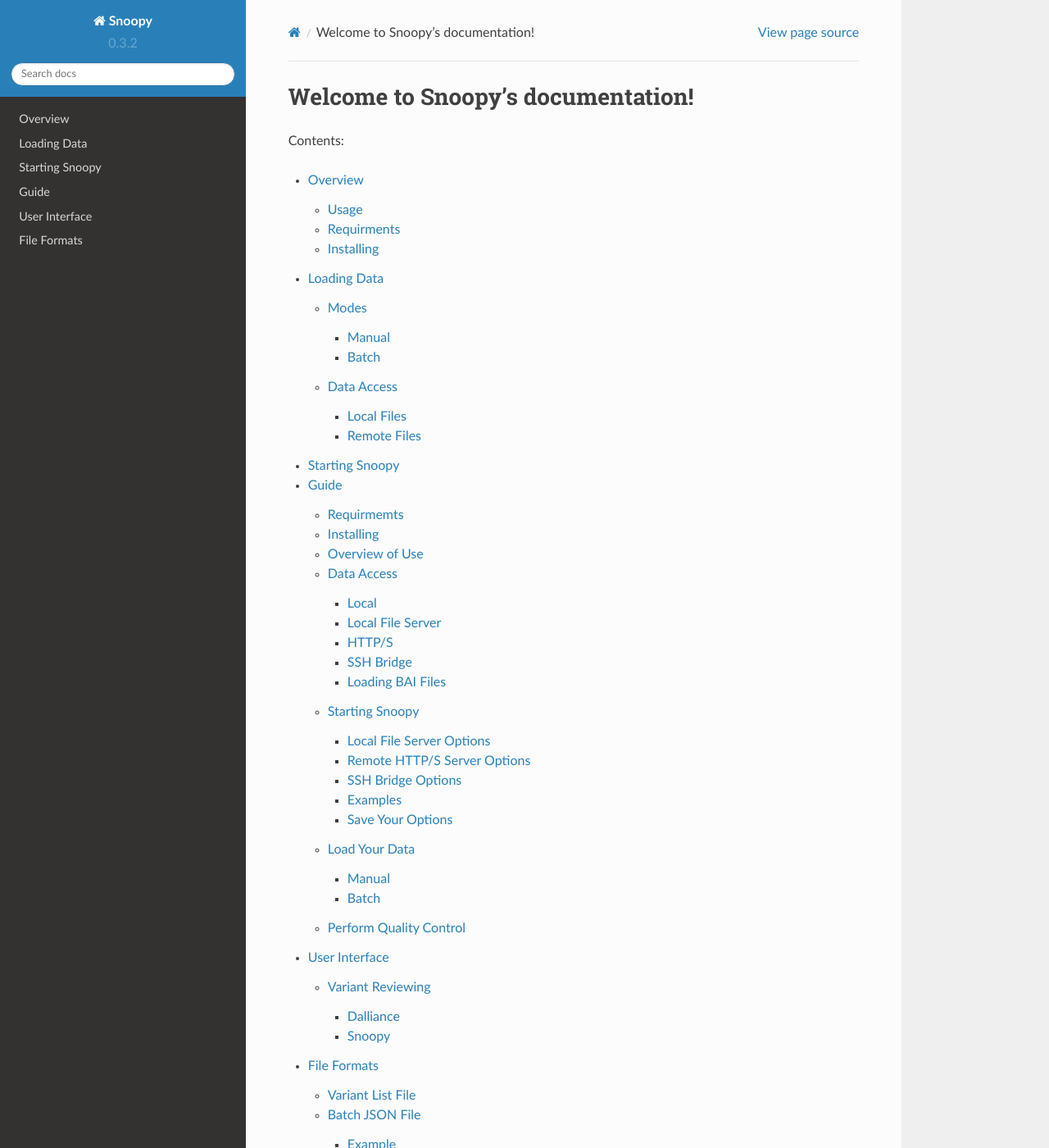
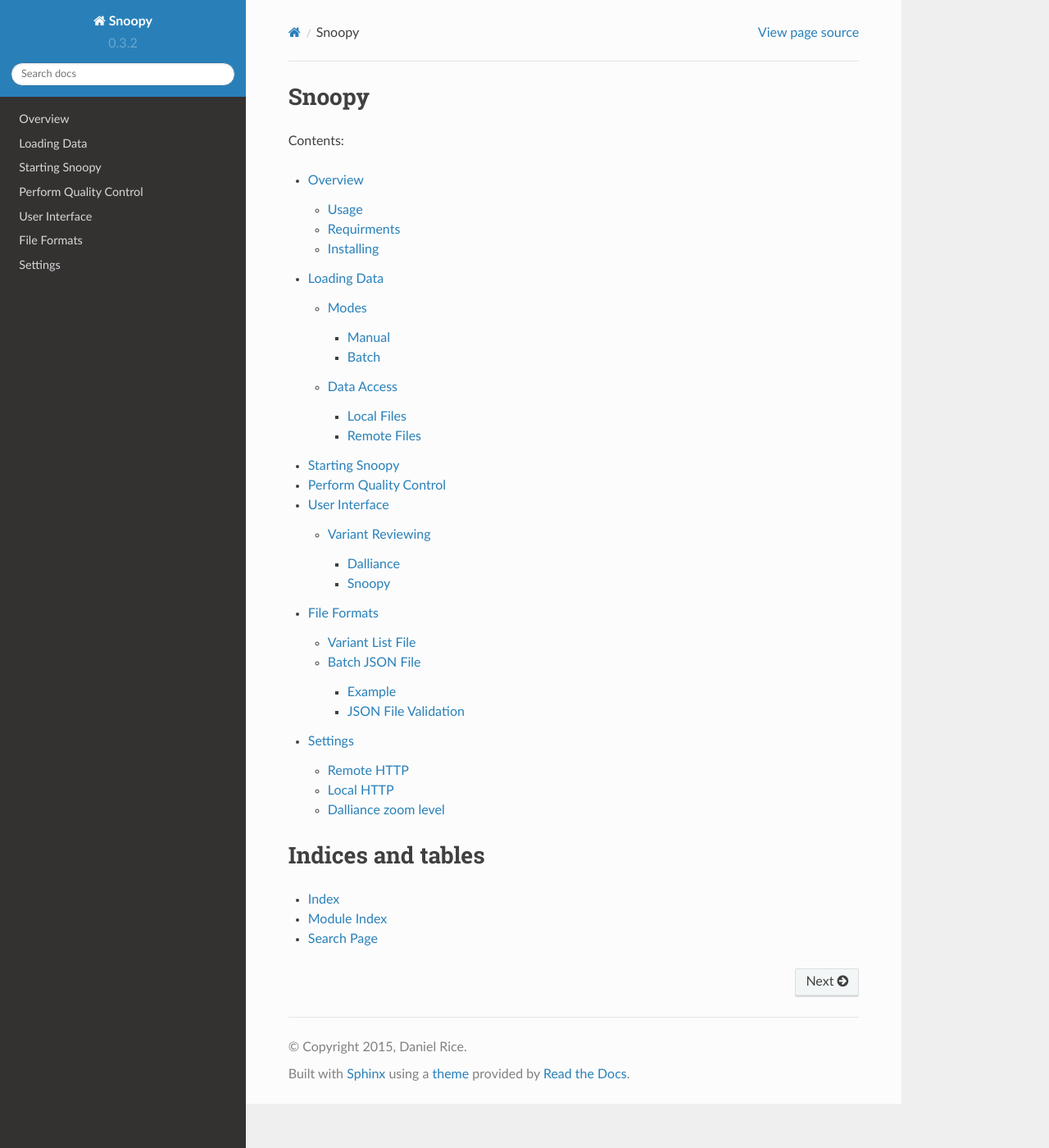
Before and after one commit to wtsi-medical-genomics/snoopy, a Sphinx documentation site: the page built from docs/source/index.rst, in a window 1280 px wide and 1400 px high. Shown: the whole window at 82% size. Built offline with Sphinx 7.4.7 and the Read the Docs theme 2.0.0, drawn with Linux system fonts in a browser that asks for light colours; some of the changed lines change nothing that is shown.

Commit message:
Documentation: cross-referencing sections; creating new page qc page; removed old guide.

```diff
--- a/docs/source/file_formats.rst
+++ b/docs/source/file_formats.rst
@@ -1,3 +1,5 @@
+.. _file-formats:
+
 File Formats
 ============
 
--- a/docs/source/guide/index.rst
+++ /dev/null
@@ -1,215 +0,0 @@
-Guide
-=====
-
-.. |ref_loc| image:: /images/ref_loc.png
-.. |add_track| image:: /images/add_track.png
-.. |track_options| image:: /images/track_options.png
-.. |print| image:: /images/print.png
-.. |options| image:: /images/options.png
-.. |zoom| image:: /images/zoom.png
-.. |not_a_variant| image:: /images/not_a_variant.png
-.. |uncertain| image:: /images/uncertain.png
-.. |variant| image:: /images/variant.png
-.. |previous| image:: /images/previous.png
-.. |variant_loc| image:: /images/variant_loc.png
-.. |view| image:: /images/view.png
-.. |restart| image:: /images/restart.png
-.. |return_home| image:: /images/return_home.png
-.. |save| image:: /images/save.png
-.. |snapshot| image:: /images/snapshot.png
-
-Requirmemts
------------
-
-
-Installing
-----------
-
-
-Overview of Use
----------------
-In Snoopy, the manual quality control is split into sessions where each session consists of:
-
-* A set of sequence files (BAM, CRAM) which you want to simultanously visualise.
-* A list of variant locations (SNPs or CNVs) which you want to review in the sequence files.
-
-A typical session is a trio (mother, father and offspring) at some called de novo sites. Note that you don't need to have more than one sequence file if you are concerned with only a single individual. Broadly, Snoopy is used in the following steps:
-
-1. Select sequence data (BAM, CRAM) and variant file.
-2. Review each session.
-3. Produce and download report of quality control decisions/snapshots.
-
-This process will be discussed in detail in the following sections.
-
-Data Access
------------
-There are several ways to access data, depending on which of the modes you choose to use Snoopy: manual or batch. In manual mode, you create a single session select one file (sequence data, list of variants) at a time. In this mode you are limited to viewing one set of sequence files at a time. In batch mode, you upload a JSON file specifying a batch of sessions which will be automatically parsed and prepared for viewing. Depending on which mode of use, Snoopy can gain access to files in a few modalities:
-
-
-Local
-^^^^^
-It is possible to load files which reside on your local machine and this will also provide the fastest data access peformance. However, there are limitations. Firstly, as Dalliance, the underlying genome browser, does not yet provide full support for CRAM, it is only possible to upload BAM files. Secondly, you will be limited to only the manual mode.
-
-Local File Server
-^^^^^^^^^^^^^^^^^
-Snoopy includes a local server which overcomes some of the limitations of local file access. That is, because your files can be accessed by a url (e.g. `https://127.0.0.1:8084/static/User/bob/case.bam`) you can use batch mode to load your session. You will be limited to BAM files however.
-
-HTTP/S
-^^^^^^
-If your files exist on a remote HTTP/S server, you will be able to access in either manual or batch mode. You will be limited to BAM files however.
-
-SSH Bridge
-^^^^^^^^^^
-If your files exist on a remote server but cannot be accessed by HTTP/S, you can use Snoopy's SSH bridge which works by
-
-1. Establish SSH connection to remote machine.
-2. Dalliance will make an HTTP/S request to Snoopy's local server for a specific sequence file (x.bam) a at a specific location (chr:start-end).
-3. HTTP/S request is parse and turned into a samtools commdand: `samtools view x.bam chr:start-end`
-4. The samtools command is sent, via SSH, to remote machine
-5. On the local machine, output of the samtools command is parsed to JSON
-6. JSON is provided to Dalliance
-
-As samtools is being used, this method has the benefit of being able to read CRAM files.
-
-================== =========== ==============
-Acces mode         File Types  Mode
-================== =========== ==============
-Local              BAM         Manual
-Local File Server  BAM         Manual, Batch
-HTTP/S             BAM         Manual, Batch
-SSH Bridge         BAM, CRAM   Manual, Batch
-================== =========== ==============
-
-Loading BAI Files
-^^^^^^^^^^^^^^^^^
-When loading Local BAM files, you will also need to specify the accompanying BAI file. For the other access modes, as long as the BAI files exist in the same directory and have corresponding file names (ie x.bam ==> x.bam.bai) you do not need to explicitly load them.
-
-Starting Snoopy
----------------
-Snoopy is launched from the coammand line which will:
-
-1. Start a local web server
-2. Open Snoopy in a new browser tab or window
-
-There are several command line options to specify when starting Snoopy which can be viewed at any time with ``$ snoopy --help``. These options are also summarised here:
-
-
-
-Local File Server Options
-^^^^^^^^^^^^^^^^^^^^^^^^^
-
--local-server-port, -p        Set the port number for Snoopy's local HTTP server.
-
-                              **default**: 8084 or next available port.
-
--user                         By default, Snoopy uses a Username for local web server. If set, you will be prompted for a password.
-
-                              **default**: username: snoopy password: peanuts
---no-auth                     Turn off digest authentication.
-
-                              **default**: Authentication turned on.
-
-
-Remote HTTP/S Server Options
-^^^^^^^^^^^^^^^^^^^^^^^^^^^^
--remote-http, -r              If your files reside on a remote server with HTTP/S access, specify the remote HTTP server address.
-
-                              **default**: No remote HTTP/S server
---remote-http-no-credentials  Specify if your remote HTTP/S server requires credentials for access.
-
-                              **default**: Requires credentials
-
-SSH Bridge Options
-^^^^^^^^^^^^^^^^^^
--remote-ssh, -ssh             ``user@hostname`` If you want to use the SSH Bridge, specify the username and hostname of the remote host.
-
-                              **default**: No SSH Bridge connection.
-
-To start Snoopy, at the command line::
-
-    $ snoopy <options>
-
-Examples
-^^^^^^^^
-To start with an SSH Bridge with username gary at the server called deepblue::
-
-    $ snoopy -remote-ssh=gary@deepblue
-
-To start with a connection to a remote HTTP server at ``some.server.ac.uk``::
-
-    $ snoopy -remote-http=some.server.ac.uk
-
-To specify a different username/password that secures Snoopy's local web server::
-
-    $ snoopy -user=joey
-
-After which you will be prompted for a password for this username.
-
-Save Your Options
-^^^^^^^^^^^^^^^^^
-
-As A Text File
-""""""""""""""
-If you are using a \*NIX machine, you can save your options in a text file and provide them as input using ``$(< args.txt)``. For example, in a file ``args.txt`` you can have::
-
-    -local-server-port=8085 -remote-http=some.server.ac.uk -remote-ssh=gary@deepblue -user=gary
-
-Then at the command line::
-
-    snoopy $(<args.txt)
-
-As A Bash Script
-""""""""""""""""
-You can also combine everything into a bash script, let's call it ``my_snoopy.sh``::
-
-    #!/bin/bash
-    snoopy -local-server-port=8085 -remote-http=some.server.ac.uk -remote-ssh=gary@deepblue -user=gary
-
-Then at the command line::
-
-    ./my_snoopy.sh
-
-Load Your Data
---------------
-As discussed in  `Data Access`_., there are two modes of using Snoopy: manual and batch. We'll walk through each of these modes now:
-
-Manual
-^^^^^^
-In this mode, you can review only **one** set of sequence files (eg a single individual or a trio). To begin:
-
-1. Start up snoopy, refer to `Starting Snoopy`_ for guidance.
-2. Click "Go Manual"
-3. Select a list of variants, refer to :doc:`/file_formats` for guidance.
-4. Select BAM, BAI, CRAM files (see `Data Access`_ for guidance).
-5. If all files are valid, click Proceed to QC.
-
-Batch
-^^^^^
-In this mode, you can review **several** sets of sequence files (e.g. several individuals or several trios). To avoid having to manually select by hand each file to review in each session, the batch mode accepts a JSON file which lists all of the sequence files and the variant locations. :doc:`/file_formats` provides a detailed description of the batch JSON specification.
-
-1. Start up snoopy, refer to `Starting Snoopy`_ for guidance.
-2. Click "Go Batch"
-3. Select the connection type that will be needed to access the data listed in the JSON file.
-4. Select the JSON batch file (must be local).
-5. If the batch file is valid and all sessions are loaded, click Proceed to QC.
-
-
-Perform Quality Control
------------------------
-With your data loaded, it's time to view each of the variant sites and record your decision. The following is a walk through guide. For a complete description of the user inteface refer to :doc:`/user_interface`.
-
-1. Upon starting, the first variant in the first session will be viewed.
-2. Explore the current variant location:
-    * Drag the Dalliance track around.
-    * Zoom in or out with |zoom|
-    * There are several different view styles to present the sequence data which can be selected with the |view| dropdown button.
-3. Make a decision about the called variant site.
-    * |not_a_variant| - You are certain that the called site is not actually a variant.
-    * |uncertain| - You are unsure if the called site is a variant.
-    * |variant| - You are certain that the called variant is truly a variant.
-4. Take a snapshot (PNG) of the current view with |snapshot|.
-5. After each decision, Snoopy will load the next variant in that session, or if you have reviewed all in that session, it will load the next session's sequence files and the first variant location.
-6. If you wish to review your QC decisions made so far, click |variant_loc|. From window you can also quickly navigate to a different variant too.
-7. Save your results so far with |save|. Refer to :doc:`/file_formats` for information about the file format in which the results are saved.
-8. Once you have reviewed all variants in all of the sessions, you will be presented with a save dialoge.
-9. If at any point you wish to stop reviewing the loaded sessions and start again click |restart|.
--- a/docs/source/index.rst
+++ b/docs/source/index.rst
@@ -3,8 +3,8 @@
    You can adapt this file completely to your liking, but it should at least
    contain the root `toctree` directive.
 
-Welcome to Snoopy's documentation!
-==================================
+Snoopy
+======
 
 Contents:
 
@@ -14,9 +14,10 @@
    overview
    loading_data
    starting_snoopy
-   guide/index
+   perform_quality_control
    user_interface
    file_formats
+   settings
 
 
 
--- a/docs/source/loading_data.rst
+++ b/docs/source/loading_data.rst
@@ -1,10 +1,12 @@
+.. _loading-data:
+
 Loading Data
 ############
 
-There are a few choices to make when using snoopy: which mode to use and how to get to your data. The following usage matrix summarises these choices and the following discusses each use case in more detail.
+There are a few choices to make when using snoopy: which mode to use and how to get to your data. The following usage matrix summarises the choices. Following this each use-case is discussed in more detail.
 
 
-**I want to review**
+**I want to review...**
 
     A single set of sequence files/candidate variants
         My BAM files are local
@@ -16,7 +18,7 @@
 
     Several sets of sequence files/candidate variants
         My BAM files are local
-            Use batch mode and load files within the browser
+            Use batch mode and load files from the local file server
         My BAM files are on a remote server with HTTP/S access
             Use batch mode and load files from remote HTTP
         My BAM/CRAM files are on a remote server without HTTP/S access
@@ -65,6 +67,9 @@
 File types
     Bam
 
+Command line arguments
+    None
+
 
 Local File Server
 """""""""""""""""
@@ -76,10 +81,13 @@
 File types
     Bam
 
+Command line arguments
+    ``--local-server``, ``-l`` (see :ref:`starting-snoopy` for more details)
+
 Remote Files
 ^^^^^^^^^^^^
 
-http/s
+HTTP/S
 """"""
 If your files exist on a remote HTTP/S server, you will be able to access these in either manual or batch mode. You will be limited to BAM files however.
 
@@ -89,6 +97,8 @@
 File types
     Bam
 
+Command line arguments
+    None
 
 SSH Bridge
 """"""""""
@@ -110,6 +120,9 @@
 File types
     Bam, Cram
 
+Command line arguments
+    ``--ssh SSH``, ``-s`` (see :ref:`starting-snoopy` for more details)
+
 
 ================== =========== ==============
 Access mode        File Types  Mode
--- /dev/null
+++ b/docs/source/perform_quality_control.rst
@@ -0,0 +1,40 @@
+.. _perform_quality-control:
+
+
+.. |ref_loc| image:: /images/ref_loc.png
+.. |add_track| image:: /images/add_track.png
+.. |track_options| image:: /images/track_options.png
+.. |print| image:: /images/print.png
+.. |options| image:: /images/options.png
+.. |zoom| image:: /images/zoom.png
+.. |not_a_variant| image:: /images/not_a_variant.png
+.. |uncertain| image:: /images/uncertain.png
+.. |variant| image:: /images/variant.png
+.. |previous| image:: /images/previous.png
+.. |variant_loc| image:: /images/variant_loc.png
+.. |view| image:: /images/view.png
+.. |restart| image:: /images/restart.png
+.. |return_home| image:: /images/return_home.png
+.. |save| image:: /images/save.png
+.. |snapshot| image:: /images/snapshot.png
+
+
+Perform Quality Control
+-----------------------
+After starting snoopy from the terminal, a new browser tab will open and present you with the first screen: mode selection. Using :ref:`loading-data` as a guide, select the relevant mode and load your data. It's time to view each of the variant sites and record your decision. The following is a walk through guide, for a description of specific parts of the user inteface refer to :doc:`/user_interface`.
+
+1. Upon starting, the first variant in the first session will be viewed.
+2. Explore the current variant location:
+    * Drag the Dalliance track around.
+    * Zoom in or out with |zoom|
+    * There are several different view styles to present the sequence data which can be selected with the |view| dropdown button.
+3. Make a decision about the called variant site.
+    * |not_a_variant| - You are certain that the called site is not actually a variant.
+    * |uncertain| - You are unsure if the called site is a variant.
+    * |variant| - You are certain that the called variant is truly a variant.
+4. Take a snapshot (PNG) of the current view with |snapshot|.
+5. After each decision, Snoopy will load the next variant in that session, or if you have reviewed all in that session, it will load the next session's sequence files and the first variant location.
+6. If you wish to review your QC decisions made so far, click |variant_loc|. From window you can also quickly navigate to a different variant too.
+7. Save your results so far with |save|. Refer to :doc:`/file_formats` for information about the file format in which the results are saved.
+8. Once you have reviewed all variants in all of the sessions, you will be presented with a save dialoge.
+9. If at any point you wish to stop reviewing the loaded sessions and start again click |restart|.
--- /dev/null
+++ b/docs/source/settings.rst
@@ -0,0 +1,68 @@
+.. _settings:
+
+Settings
+========
+Clicking the settings button in the top-right of the screen provides you with some settings which you can modify for your needs.
+
+Remote HTTP
+-----------
+
+Requires credentials
+    Indicate wether credentials are required for access to this resource.
+
+Local HTTP
+----------
+Requires credentials
+
+SSH Bridge
+Local HTTP Server
+The local server that bridges to the remote server
+Remote SSH Server
+The remote SSH server that stores your files
+Local HTTP Server
+Your username to login to the remote SSH server
+
+Dalliance zoom level
+--------------------
+Automatically zoom to default level when visiting new candidate variant
+
+Unit base
+
+
+0
+bp
+Capture current zoom level
+Color settings
+
+ A
+
+ C
+
+ G
+
+ T
+
+ Deletion
+
+ Insertion
+Raw style
+Show insertions
+Reflect base quality with transparency
+Mismatch style
+
+ Plus strand color
+
+ Minus strand color
+Show insertions
+Reflect base quality with transparency
+Condensed style
+
+ Match color
+Reflect base quality with transparency
+Coverage histogram style
+Allele threshold (between 0 and 1)
+0.2
+Height
+30
+Snapshots
+Automatically take snapshots at each variant
--- a/docs/source/starting_snoopy.rst
+++ b/docs/source/starting_snoopy.rst
@@ -1,3 +1,5 @@
+.. _starting-snoopy:
+
 Starting Snoopy
 ###############
 To start Snoopy goto the command line and enter::
@@ -19,3 +21,5 @@
 --ssh SSH, -s SSH     user@hostname for SSH connection to sequence files on remote host
 
                       DEFAULT: SSH-Bridge not switched on
+
+See the section :ref:`loading-data` for more information about these options.
```
